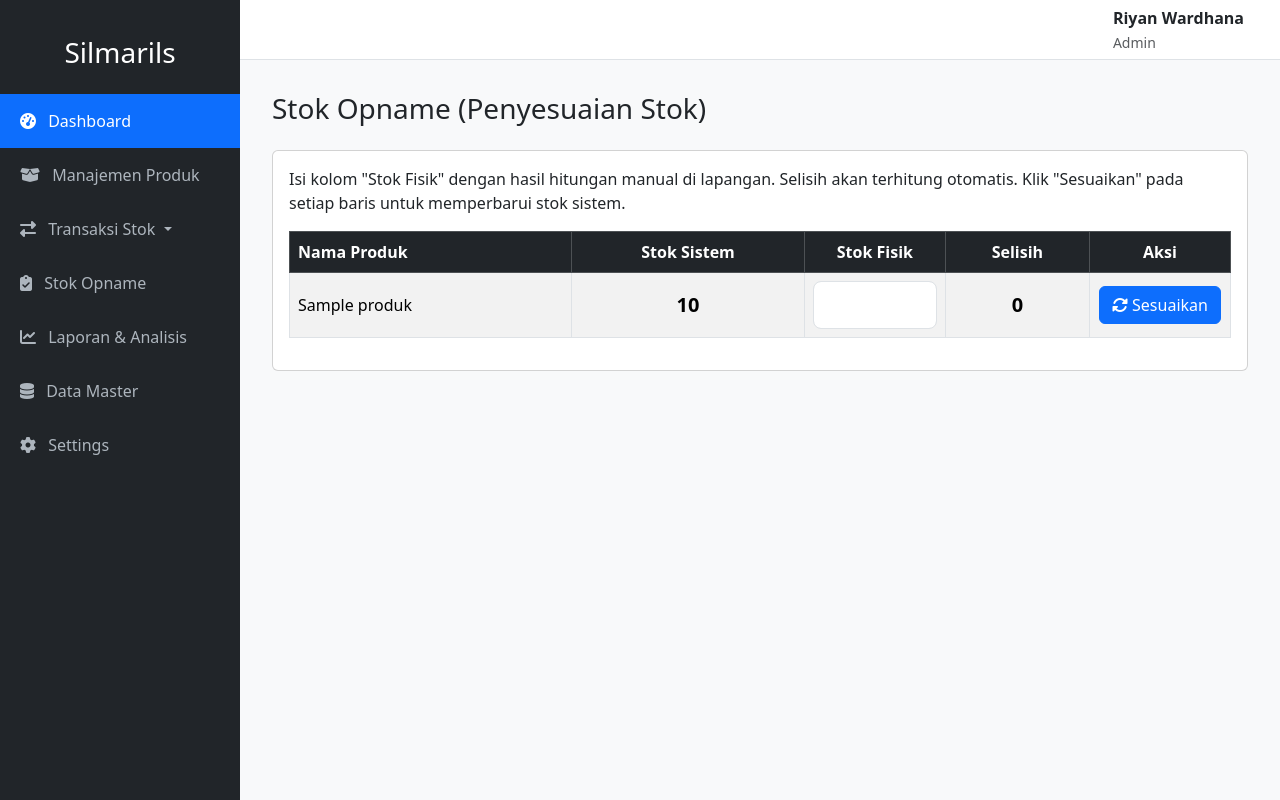
After one commit to RiyanWardhana22/Sistem-Inventori, a PHP site: page /sistem-inventori/pages/stok_opname/ in a window 1280 px wide. The commit adds this page. Run offline with PHP 8.4, Linux system fonts and the light colour scheme; tables that the repository leaves empty or names only in its code hold one stand-in row (values such as "Sample post").

Commit message:
add: stock take management

```diff
--- a/includes/sidebar.php
+++ b/includes/sidebar.php
@@ -22,6 +22,9 @@
                         </li>
             </ul>
 
+            <a href="<?php echo BASE_URL; ?>pages/stok_opname/">
+                        <i class="fas fa-clipboard-check me-2"></i> Stok Opname
+            </a>
             <a href="#">
                         <i class="fas fa-chart-line me-2"></i> Laporan & Analisis
             </a>
--- /dev/null
+++ b/pages/stok_opname/index.php
@@ -0,0 +1,86 @@
+<?php
+include_once(__DIR__ . '/../../includes/header.php');
+?>
+
+<div class="d-flex justify-content-between align-items-center mb-3">
+            <h1 class="h3">Stok Opname (Penyesuaian Stok)</h1>
+</div>
+
+<div class="card">
+            <div class="card-body">
+                        <p class="card-text">Isi kolom "Stok Fisik" dengan hasil hitungan manual di lapangan. Selisih akan terhitung otomatis. Klik "Sesuaikan" pada setiap baris untuk memperbarui stok sistem.</p>
+                        <div class="table-responsive">
+                                    <table class="table table-striped table-bordered">
+                                                <thead class="table-dark">
+                                                            <tr>
+                                                                        <th style="width: 30%;">Nama Produk</th>
+                                                                        <th class="text-center">Stok Sistem</th>
+                                                                        <th class="text-center" style="width: 15%;">Stok Fisik</th>
+                                                                        <th class="text-center">Selisih</th>
+                                                                        <th class="text-center" style="width: 15%;">Aksi</th>
+                                                            </tr>
+                                                </thead>
+                                                <tbody>
+                                                            <?php
+                                                            $queryProduk = $pdo->query("SELECT id_produk, nama_produk, stok_saat_ini FROM produk ORDER BY nama_produk ASC");
+                                                            while ($produk = $queryProduk->fetch(PDO::FETCH_ASSOC)) {
+                                                            ?>
+                                                                        <tr class="align-middle">
+                                                                                    <td><?php echo htmlspecialchars($produk['nama_produk']); ?></td>
+                                                                                    <td class="text-center fs-5 fw-bold stok-sistem"><?php echo $produk['stok_saat_ini']; ?></td>
+                                                                                    <td>
+                                                                                                <form action="proses.php" method="POST" class="form-opname">
+                                                                                                            <input type="number" class="form-control form-control-lg text-center stok-fisik" name="stok_fisik" min="0" required>
+                                                                                                            <input type="hidden" name="id_produk" value="<?php echo $produk['id_produk']; ?>">
+                                                                                                            <input type="hidden" class="selisih-hidden" name="selisih" value="0">
+                                                                                    </td>
+                                                                                    <td class="text-center fs-5 fw-bold selisih">0</td>
+                                                                                    <td class="text-center">
+                                                                                                <button type="submit" name="action" value="sesuaikan" class="btn btn-primary">
+                                                                                                            <i class="fas fa-sync-alt"></i> Sesuaikan
+                                                                                                </button>
+                                                                                                </form>
+                                                                                    </td>
+                                                                        </tr>
+                                                            <?php } ?>
+                                                </tbody>
+                                    </table>
+                        </div>
+            </div>
+</div>
+
+<script>
+            document.addEventListener('DOMContentLoaded', function() {
+                        const rows = document.querySelectorAll('tbody tr');
+                        rows.forEach(row => {
+                                    const stokSistemEl = row.querySelector('.stok-sistem');
+                                    const stokFisikEl = row.querySelector('.stok-fisik');
+                                    const selisihEl = row.querySelector('.selisih');
+                                    const selisihHiddenEl = row.querySelector('.selisih-hidden');
+
+                                    stokFisikEl.addEventListener('input', function() {
+                                                const stokSistem = parseInt(stokSistemEl.textContent, 10) || 0;
+                                                const stokFisik = parseInt(this.value, 10) || 0;
+                                                const selisih = stokFisik - stokSistem;
+
+                                                selisihEl.textContent = selisih;
+                                                selisihHiddenEl.value = selisih;
+
+                                                if (selisih < 0) {
+                                                            selisihEl.classList.add('text-danger');
+                                                            selisihEl.classList.remove('text-success');
+                                                } else if (selisih > 0) {
+                                                            selisihEl.classList.add('text-success');
+                                                            selisihEl.classList.remove('text-danger');
+                                                            selisihEl.textContent = '+' + selisih;
+                                                } else {
+                                                            selisihEl.classList.remove('text-danger', 'text-success');
+                                                }
+                                    });
+                        });
+            });
+</script>
+
+<?php
+include_once(__DIR__ . '/../../includes/footer.php');
+?>
```
Also changed, not shown: pages/stok_opname/proses.php (added, +34 -0 lines).
